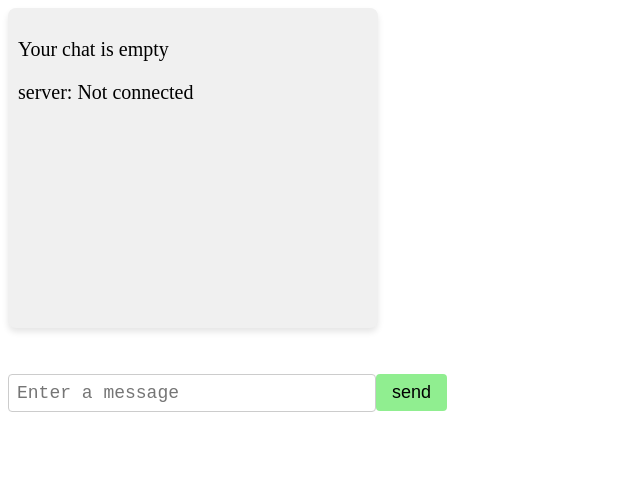
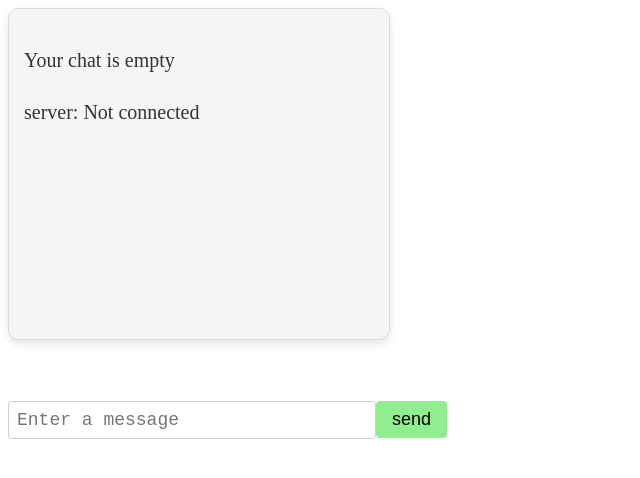
Before and after one commit to Sudhir0302/Chat-Application, a React (Create React App) app: page / in a window 1280 px wide. Shown: the top 478 px of the page, without its empty margins (0-640 px from the left). Built offline with nearby package versions, Linux system fonts and the light colour scheme.

Commit message:
updated display style

```diff
--- a/src/App.css
+++ b/src/App.css
@@ -1,11 +1,17 @@
 .display {
-    background-color: #f0f0f0;
-    width: 350px;
+    background-color: #f5f5f5;
+    width: 100%;
+    max-width: 350px;
     height: 300px;
     font-size: 20px;
-    padding: 10px;
-    border-radius: 8px;
-    box-shadow: 0 4px 6px rgba(0, 0, 0, 0.1);
+    padding: 15px;
+    border-radius: 10px;
+    box-shadow: 0 4px 8px rgba(0, 0, 0, 0.1);
+    overflow-y: auto;
+    border: 1px solid #ddd;
+    margin-bottom: 15px;
+    color: #333;
+    line-height: 1.6;
 }
 
 .input {
```
